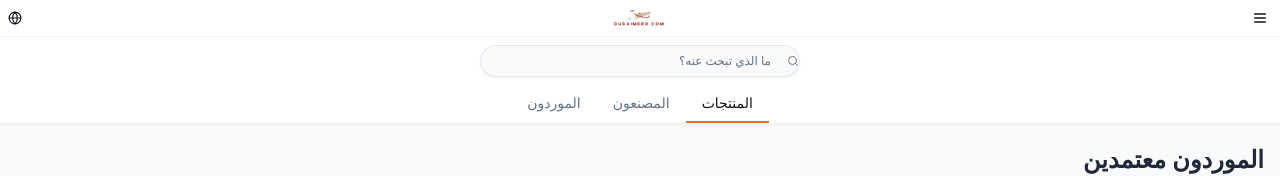
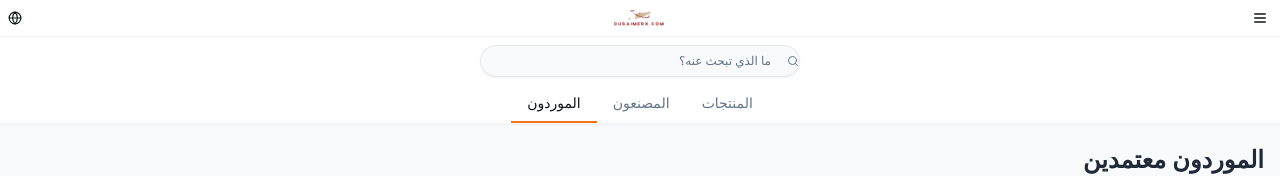
Before and after one commit to MohamedMustafa86/emirates-trade-link, a React (Vite) app: page /suppliers in a window 1280 px wide. Shown: the top 176 px of the page. Built offline with nearby package versions, Linux system fonts and the light colour scheme.

Commit message:
Fix: Active link indicator on header
Make the active link indicator on the header move according to the current page.

```diff
--- a/src/components/Header.tsx
+++ b/src/components/Header.tsx
@@ -6,7 +6,7 @@ import {
   DropdownMenuItem,
   DropdownMenuTrigger,
 } from "@/components/ui/dropdown-menu";
-import { Link } from "react-router-dom";
+import { Link, useLocation } from "react-router-dom";
 import { getTranslation } from "@/utils/translations";
 import { useState } from "react";
 
@@ -17,6 +17,11 @@ interface HeaderProps {
 
 const Header = ({ currentLanguage, onLanguageChange }: HeaderProps) => {
   const [isMenuOpen, setIsMenuOpen] = useState(false);
+  const location = useLocation();
+
+  const isActivePath = (path: string) => {
+    return location.pathname === path || (path === "/products" && location.pathname.startsWith("/products"));
+  };
 
   const languages = [
     { code: "ar", name: "العربية", flag: "🇸🇦" },
@@ -120,19 +125,31 @@ const Header = ({ currentLanguage, onLanguageChange }: HeaderProps) => {
           <div className="flex">
             <Link
               to="/products"
-              className="px-4 py-2 text-sm font-medium text-[#111418] border-b-2 border-orange-500 bg-white"
+              className={`px-4 py-2 text-sm font-medium transition-colors ${
+                isActivePath("/products")
+                  ? "text-[#111418] border-b-2 border-orange-500"
+                  : "text-[#637488] hover:text-[#111418]"
+              }`}
             >
               {getTranslation("products", currentLanguage)}
             </Link>
             <Link
               to="/manufacturers"
-              className="px-4 py-2 text-sm font-medium text-[#637488] hover:text-[#111418] transition-colors"
+              className={`px-4 py-2 text-sm font-medium transition-colors ${
+                isActivePath("/manufacturers")
+                  ? "text-[#111418] border-b-2 border-orange-500"
+                  : "text-[#637488] hover:text-[#111418]"
+              }`}
             >
               {getTranslation("manufacturers", currentLanguage)}
             </Link>
             <Link
               to="/suppliers"
-              className="px-4 py-2 text-sm font-medium text-[#637488] hover:text-[#111418] transition-colors"
+              className={`px-4 py-2 text-sm font-medium transition-colors ${
+                isActivePath("/suppliers")
+                  ? "text-[#111418] border-b-2 border-orange-500"
+                  : "text-[#637488] hover:text-[#111418]"
+              }`}
             >
               {getTranslation("suppliers", currentLanguage)}
             </Link>
```
